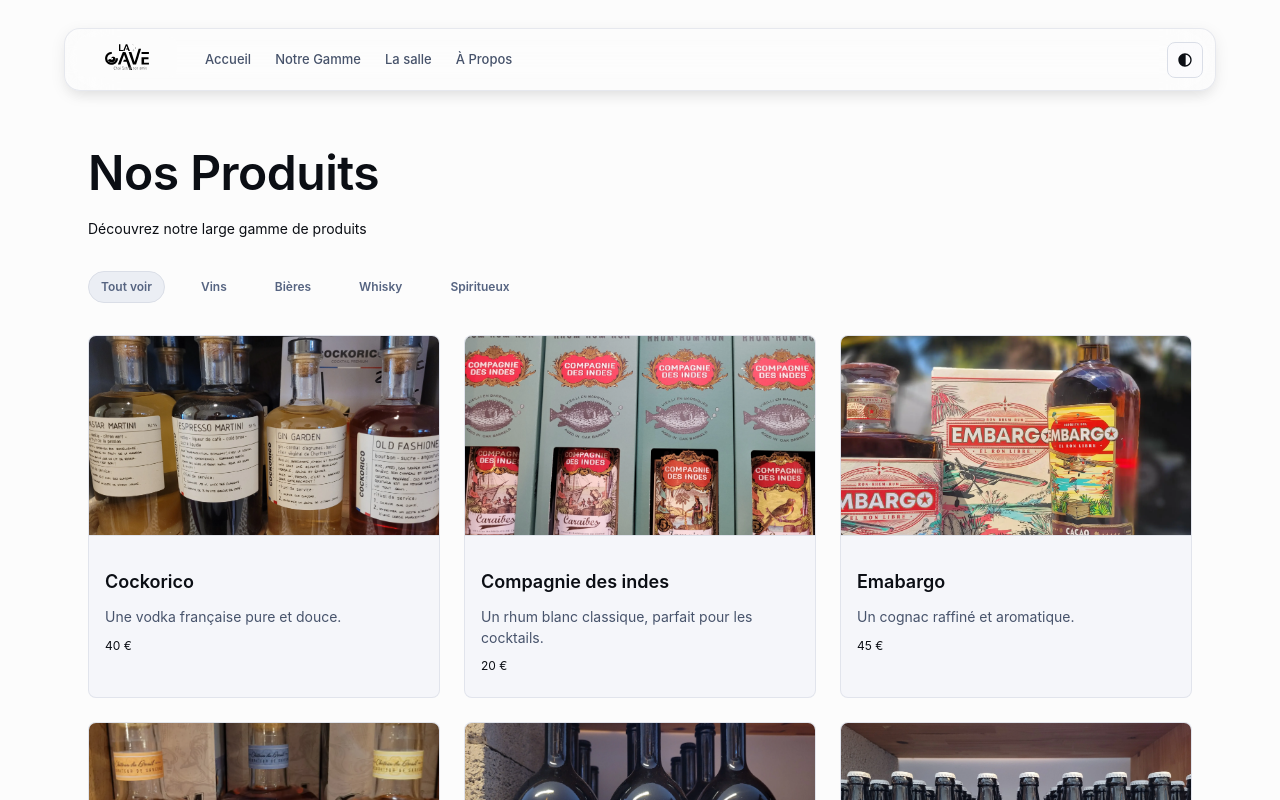
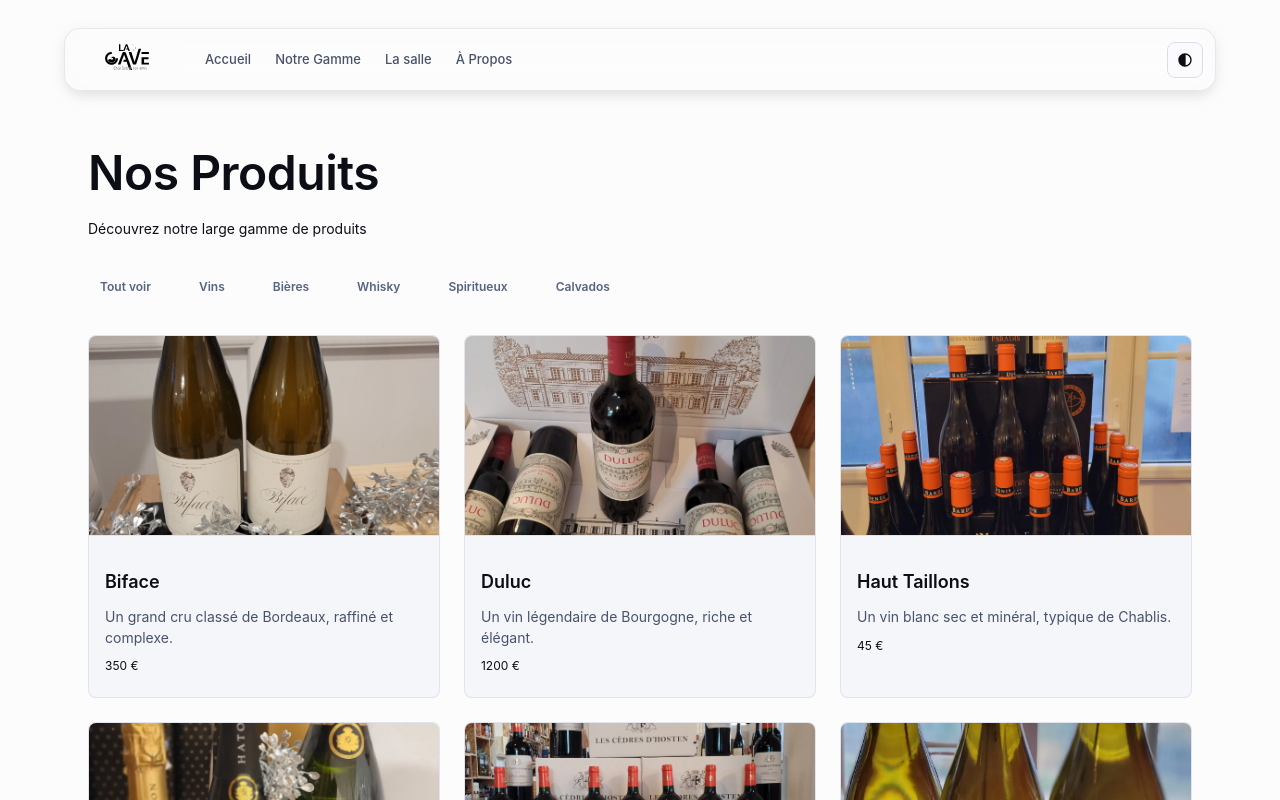
Before and after one commit to Baltazouu/la-cave-chai-seb, a React (Create React App) app: page /products in a window 1280 px wide. Shown: the top 800 px of the page. Built offline with nearby package versions, Linux system fonts and the light colour scheme.

Commit message:
update products page

```diff
--- a/src/App.tsx
+++ b/src/App.tsx
@@ -25,7 +25,8 @@
               sx={{ display: 'flex', flexDirection: 'column', my: 16, gap: 4 }}>
                   <Routes>
                       <Route path="/" element={<Home/>} />
-                      <Route path="/products" element={<Products/>} />
+                      <Route path="/products" element={<Products />} />
+                      <Route path="/products/:type" element={<Products/>} />
                       <Route path="/the-room" element={<TheRoom/>} />
                       <Route path="/about" element={<About/>} />
                       <Route path="*" element={<NotFound/>} />
--- /dev/null
+++ b/src/data/products/Calvados.ts
@@ -0,0 +1,5 @@
+import {Product} from "../../model/Product";
+
+export const calvados: Product[] = [
+    { name: "Calva arrangé", price: 3, description: "Une stout irlandaise crémeuse et riche.", img: "/products/calva/calva_arrange.webp" },
+]
--- a/src/pages/Products.tsx
+++ b/src/pages/Products.tsx
@@ -9,34 +9,41 @@
 import {beers} from "../data/products/Beers";
 import {whiskies} from "../data/products/Whiskies";
 import {spirits} from "../data/products/Spirits";
+import {useParams} from "react-router-dom";
+import {Link as RouterLink} from "react-router-dom";
+import {calvados} from "../data/products/Calvados";
+
 
 export default function Products() {
-    const [products, setProducts] = React.useState<Product[]>([...spirits, ...beers,...wines, ...whiskies]);
-    const [selectedCategory, setSelectedCategory] = React.useState<string>("All");
+    const [products, setProducts] = React.useState<Product[]>([...spirits, ...beers, ...wines, ...whiskies]);
 
-    const handleClick = (category: string) => {
-        setSelectedCategory(category);
-        switch (category) {
-            case "Wines":
+    const { type } = useParams();
+
+    React.useEffect(() => {
+        switch (type) {
+            case "wines":
                 setProducts(wines);
                 break;
-            case "Beers":
+            case "beers":
                 setProducts(beers);
                 break;
-            case "Whiskies":
+            case "whiskeys":
                 setProducts(whiskies);
                 break;
-            case "Spirits":
+            case "spirits":
                 setProducts(spirits);
+                break;
+            case "calvados":
+                setProducts(calvados);
                 break;
             default:
                 const allProducts = [...wines, ...beers, ...whiskies, ...spirits];
                 setProducts(allProducts);
         }
-    };
+    }, [type]);
 
     const getChipStyles = (category: string) => {
-        return selectedCategory === category ? { backgroundColor: 'primary', color: 'white' } : { backgroundColor: 'transparent', border: 'none' };
+        return type === category ? { backgroundColor: 'primary', color: 'white', cursor:'pointer' } : { backgroundColor: 'transparent', border: 'none', cursor:'pointer' };
     };
 
     return (
@@ -64,34 +71,46 @@
                     }}
                 >
                     <Chip
-                        onClick={() => handleClick("All")}
+                        component={RouterLink}
+                        to={'/products'}
                         size="medium"
                         label="Tout voir"
-                        sx={getChipStyles("All")}
+                        sx={getChipStyles("all")}
                     />
                     <Chip
-                        onClick={() => handleClick("Wines")}
+                        component={RouterLink}
+                        to={'/products/wines'}
                         size="medium"
                         label="Vins"
-                        sx={getChipStyles("Wines")}
+                        sx={getChipStyles("wines")}
                     />
                     <Chip
-                        onClick={() => handleClick("Beers")}
+                        component={RouterLink}
+                        to={'/products/beers'}
                         size="medium"
                         label="Bières"
-                        sx={getChipStyles("Beers")}
+                        sx={getChipStyles("beers")}
                     />
                     <Chip
-                        onClick={() => handleClick("Whiskies")}
+                        component={RouterLink}
+                        to={'/products/whiskeys'}
                         size="medium"
                         label="Whisky"
-                        sx={getChipStyles("Whiskies")}
+                        sx={getChipStyles("whiskeys")}
                     />
                     <Chip
-                        onClick={() => handleClick("Spirits")}
+                        component={RouterLink}
+                        to={'/products/spirits'}
                         size="medium"
                         label="Spiritueux"
-                        sx={getChipStyles("Spirits")}
+                        sx={getChipStyles("spirits")}
+                    />
+                    <Chip
+                        component={RouterLink}
+                        to={'/products/calvados'}
+                        size="medium"
+                        label="Calvados"
+                        sx={getChipStyles("calvados")}
                     />
                 </Box>
                 <ProductGrid products={products} />
```
Also changed, not shown: public/products/calva/calva_arrange.webp (renamed from public/products/other/calva_arrange.webp).
